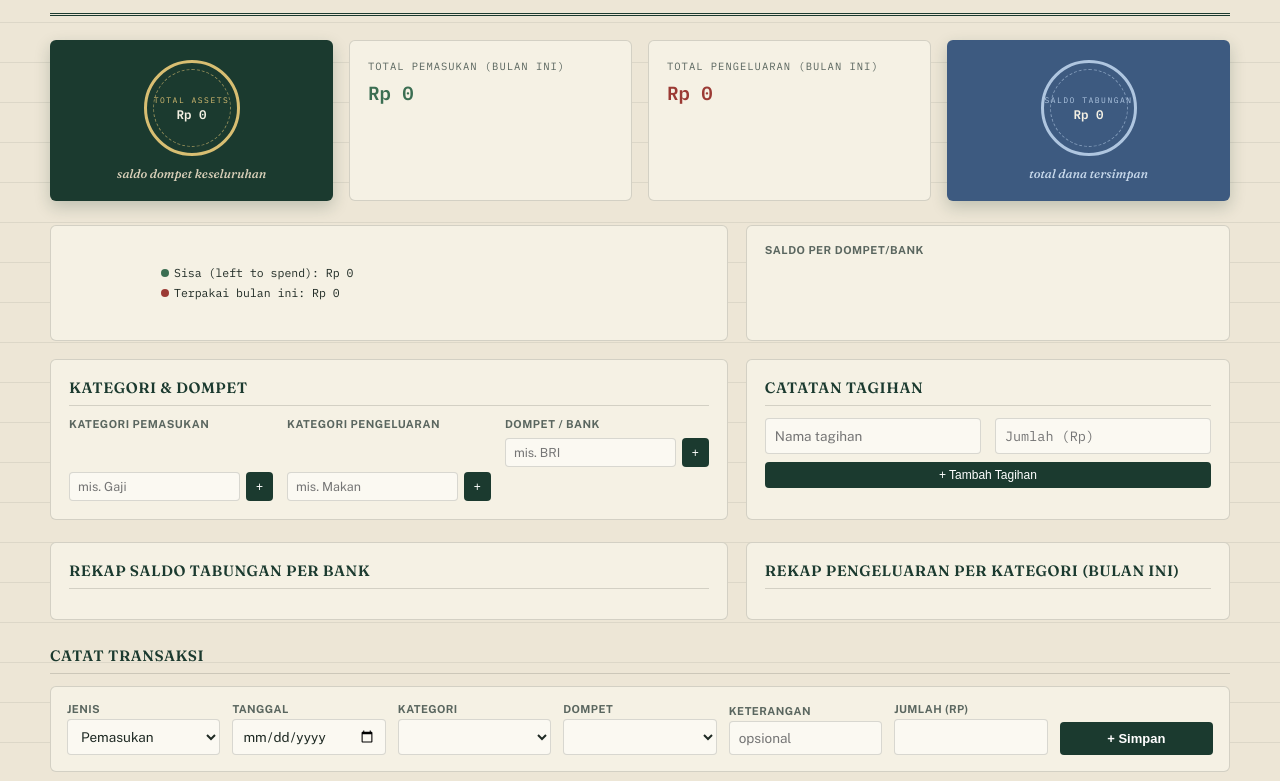
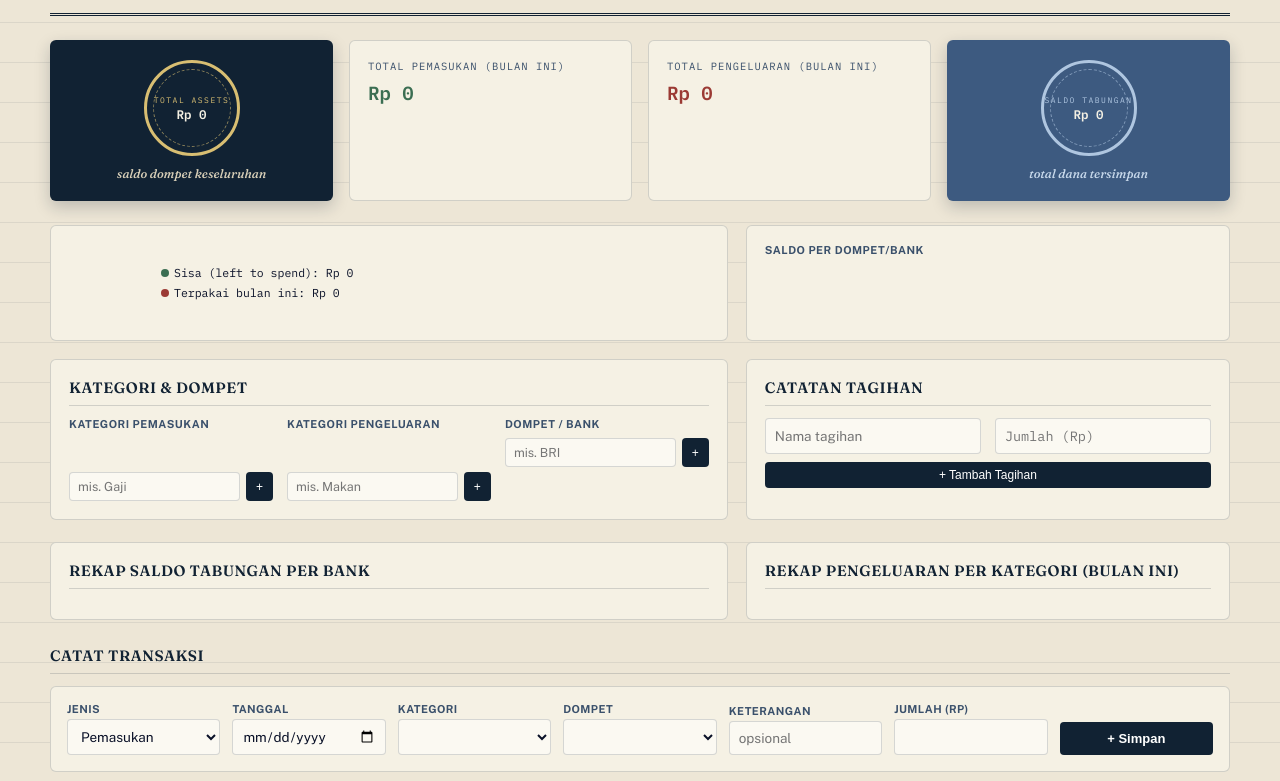
Before and after one commit to lisandro-lh/Laporan-Keuangan, a plain HTML site: page index.html in a window 1280 px wide. Shown: the part 97-878 px from the top of the page. Drawn offline with nearby package versions, Linux system fonts and the light colour scheme.

Commit message:
Update index.html

```diff
--- a/index.html
+++ b/index.html
@@ -9,15 +9,15 @@
 <style>
   :root{
     --paper: #EDE6D6;
-    --ink: #1F2A24;
-    --ink-soft: #5A665F;
-    --ledger-green: #1B3A2F;
+    --ink: #0A1128;          /* Campuran hitam & biru dongker sangat gelap */
+    --ink-soft: #3A506B;     /* Biru dongker lembut (soft navy) */
+    --ledger-green: #112233; /* Disesuaikan menjadi biru dongker pekat */
     --gold: #B8912F;
     --gold-soft: #D8BE72;
     --expense: #9B3A34;
     --income: #3B6E52;
     --savings: #3D5A80;
-    --line: rgba(31,42,36,0.16);
+    --line: rgba(17,34,51,0.16);
     --card: #F5F1E4;
   }
   *{ box-sizing:border-box; }
@@ -55,7 +55,7 @@
   @media (max-width:900px){ .summary{ grid-template-columns:1fr 1fr; } }
   @media (max-width:520px){ .summary{ grid-template-columns:1fr; } }
 
-  .seal-card{ background:var(--ledger-green); border-radius:6px; padding:20px; display:flex; flex-direction:column; align-items:center; justify-content:center; box-shadow:0 6px 16px rgba(27,58,47,0.22); }
+  .seal-card{ background:var(--ledger-green); border-radius:6px; padding:20px; display:flex; flex-direction:column; align-items:center; justify-content:center; box-shadow:0 6px 16px rgba(17,34,51,0.22); }
   .seal{ width:96px; height:96px; border-radius:50%; border:3px solid var(--gold-soft); display:flex; flex-direction:column; align-items:center; justify-content:center; position:relative; }
   .seal::before{ content:''; position:absolute; inset:6px; border:1px dashed var(--gold-soft); border-radius:50%; opacity:0.6; }
   .seal .label{ font-family:'IBM Plex Mono', monospace; font-size:8px; letter-spacing:1.5px; color:var(--gold-soft); text-transform:uppercase; }
@@ -110,7 +110,7 @@
   .recap-item .amt{ font-family:'IBM Plex Mono', monospace; font-weight:600; }
   .bar-row{ margin-bottom:10px; }
   .bar-row .bar-label{ display:flex; justify-content:space-between; font-size:11.5px; margin-bottom:3px; font-family:'IBM Plex Mono', monospace; }
-  .bar-track{ height:8px; background:rgba(31,42,36,0.08); border-radius:4px; overflow:hidden; }
+  .bar-track{ height:8px; background:rgba(17,34,51,0.08); border-radius:4px; overflow:hidden; }
   .bar-fill{ height:100%; background:var(--gold); border-radius:4px; }
 
   .form-row{ display:grid; grid-template-columns: repeat(auto-fit, minmax(140px,1fr)); gap:12px; align-items:end; margin-bottom:16px; background:var(--card); border:1px solid var(--line); border-radius:6px; padding:16px; }
```
